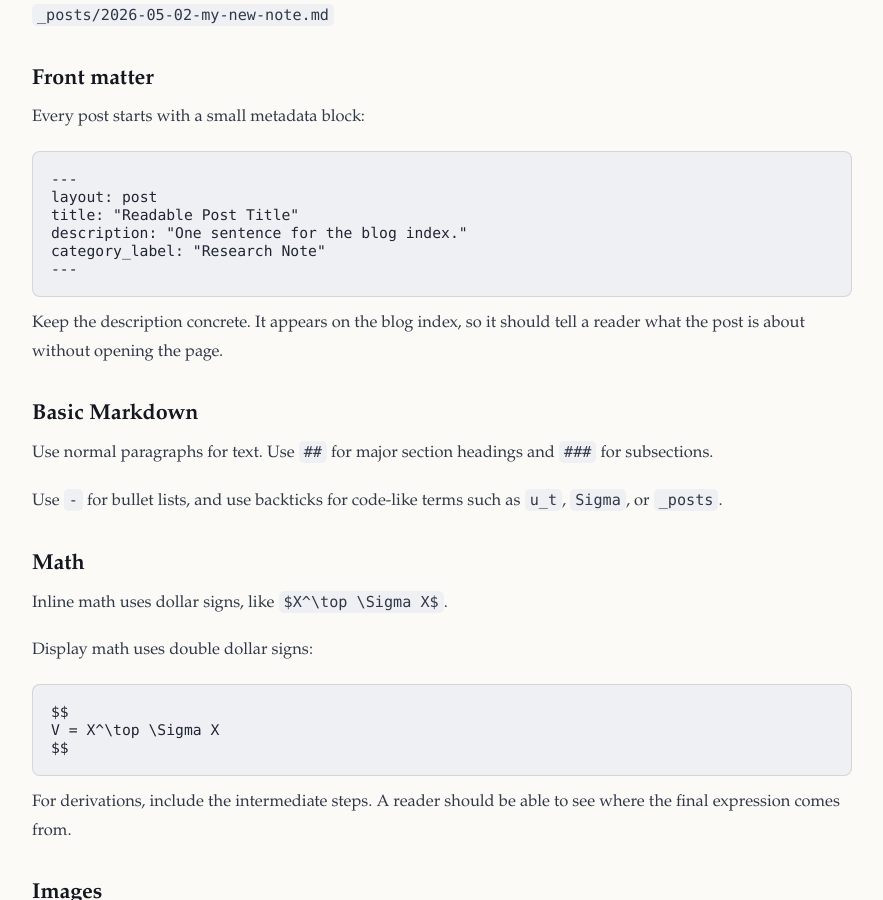
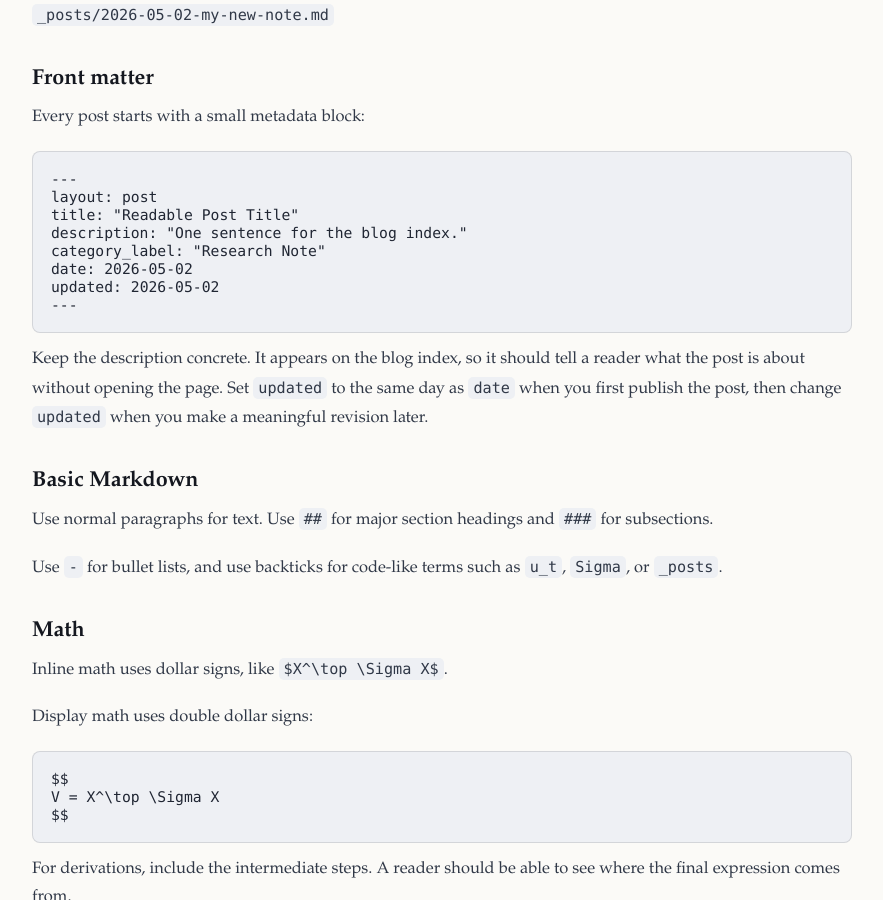
Before and after one commit to DecoderLiu/DecoderLiu.github.io, a Jekyll site: the page built from blog/how-to-write.md, in a window 1280 px wide and 900 px high, scrolled down 892 px. Shown: the whole window, without its empty margins (198-1081 px from the left). Built offline with Jekyll 4.4.1, drawn with Linux system fonts in a browser that asks for light colours; some of the changed text lies outside the part shown.

Commit message:
Show updated dates on blog posts
- _layouts/post.html: render each post with a published date and an updated date, falling back to the published date when no explicit updated field exists.
- blog/index.html: show the same published/updated metadata on every blog listing card.
- _posts/2026-05-02-markowitz-portfolio-selection.md: set the Markowitz post date and updated date to 2026-05-02 as requested.
- _posts/2026-05-01-evaluator-owned-targets.md: add explicit date and updated front matter so the current post set has complete metadata.
- blog/how-to-write.md and blog/template.md: document the new updated field and include it in the starter template for future posts.

````diff
--- a/_layouts/post.html
+++ b/_layouts/post.html
@@ -193,7 +193,8 @@
 
   <main>
     <div class="shell">
-      <span class="meta">{{ page.category_label | default: "Note" }} · {{ page.date | date: "%B %Y" }}</span>
+      {% assign updated_date = page.updated | default: page.date %}
+      <span class="meta">{{ page.category_label | default: "Note" }} · Published {{ page.date | date: "%B %-d, %Y" }} · Updated {{ updated_date | date: "%B %-d, %Y" }}</span>
       <h1>{{ page.title }}</h1>
       {% if page.description %}
       <p class="dek">{{ page.description }}</p>
--- a/blog/how-to-write.md
+++ b/blog/how-to-write.md
@@ -4,6 +4,7 @@
 description: "The practical workflow for adding a new post to this GitHub Pages site."
 category_label: "Guide"
 date: 2026-05-01
+updated: 2026-05-01
 permalink: /blog/how-to-write/
 ---
 
@@ -34,10 +35,12 @@
 title: "Readable Post Title"
 description: "One sentence for the blog index."
 category_label: "Research Note"
+date: 2026-05-02
+updated: 2026-05-02
 ---
 ```
 
-Keep the description concrete. It appears on the blog index, so it should tell a reader what the post is about without opening the page.
+Keep the description concrete. It appears on the blog index, so it should tell a reader what the post is about without opening the page. Set `updated` to the same day as `date` when you first publish the post, then change `updated` when you make a meaningful revision later.
 
 ## Basic Markdown
 
--- a/blog/index.html
+++ b/blog/index.html
@@ -164,7 +164,8 @@
       <section class="post-list" aria-label="Blog posts">
         {% for post in site.posts %}
         <article class="post-card">
-          <span class="meta">{{ post.category_label | default: "Note" }} · {{ post.date | date: "%B %Y" }}</span>
+          {% assign post_updated = post.updated | default: post.date %}
+          <span class="meta">{{ post.category_label | default: "Note" }} · Published {{ post.date | date: "%B %-d, %Y" }} · Updated {{ post_updated | date: "%B %-d, %Y" }}</span>
           <h2><a href="{{ post.url | relative_url }}">{{ post.title }}</a></h2>
           <p>
             {{ post.description }}
````
Also changed, not shown: _posts/2026-05-01-evaluator-owned-targets.md (+2 -0 lines), _posts/2026-05-02-markowitz-portfolio-selection.md (+2 -0 lines), blog/template.md (+4 -0 lines).
